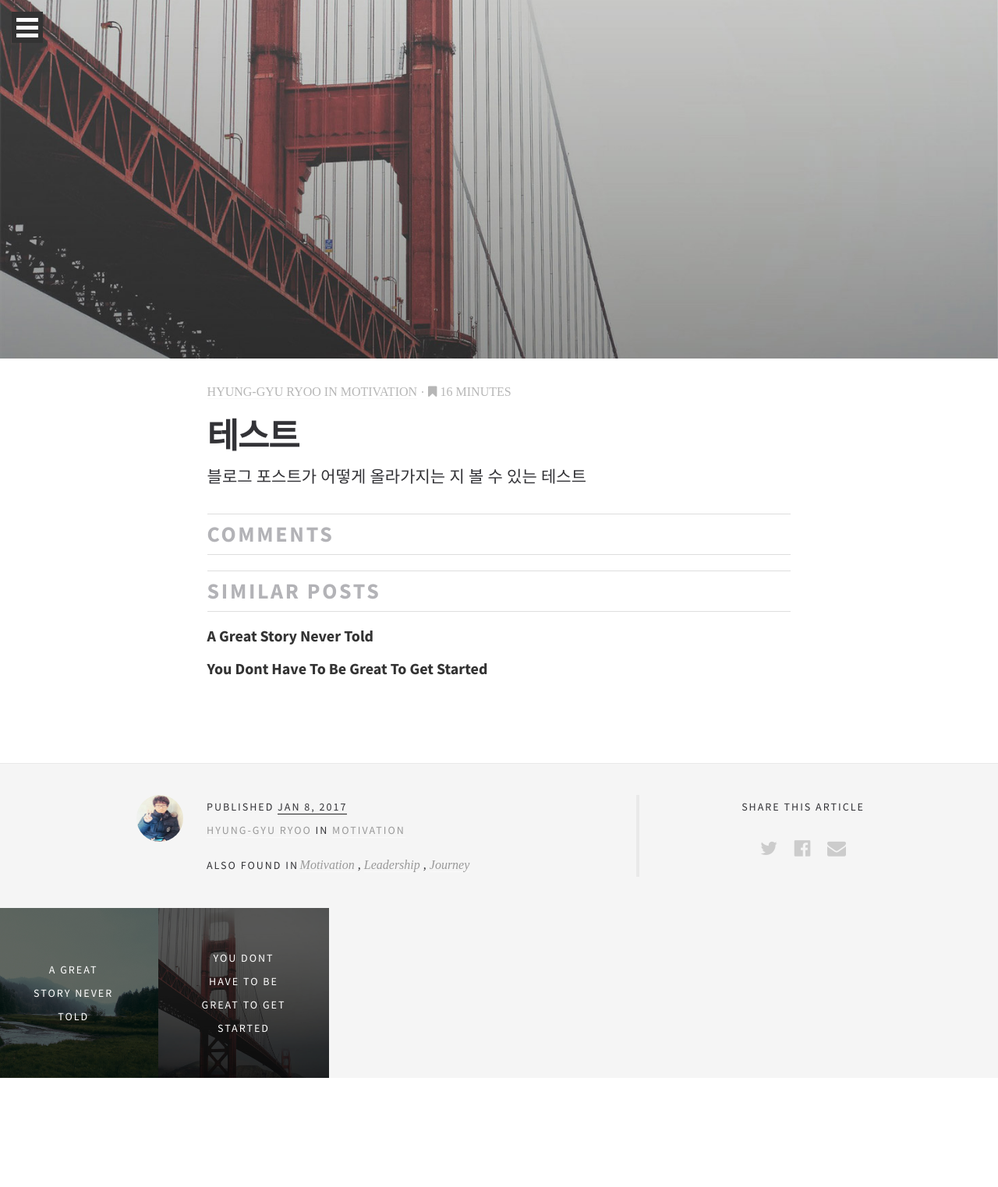
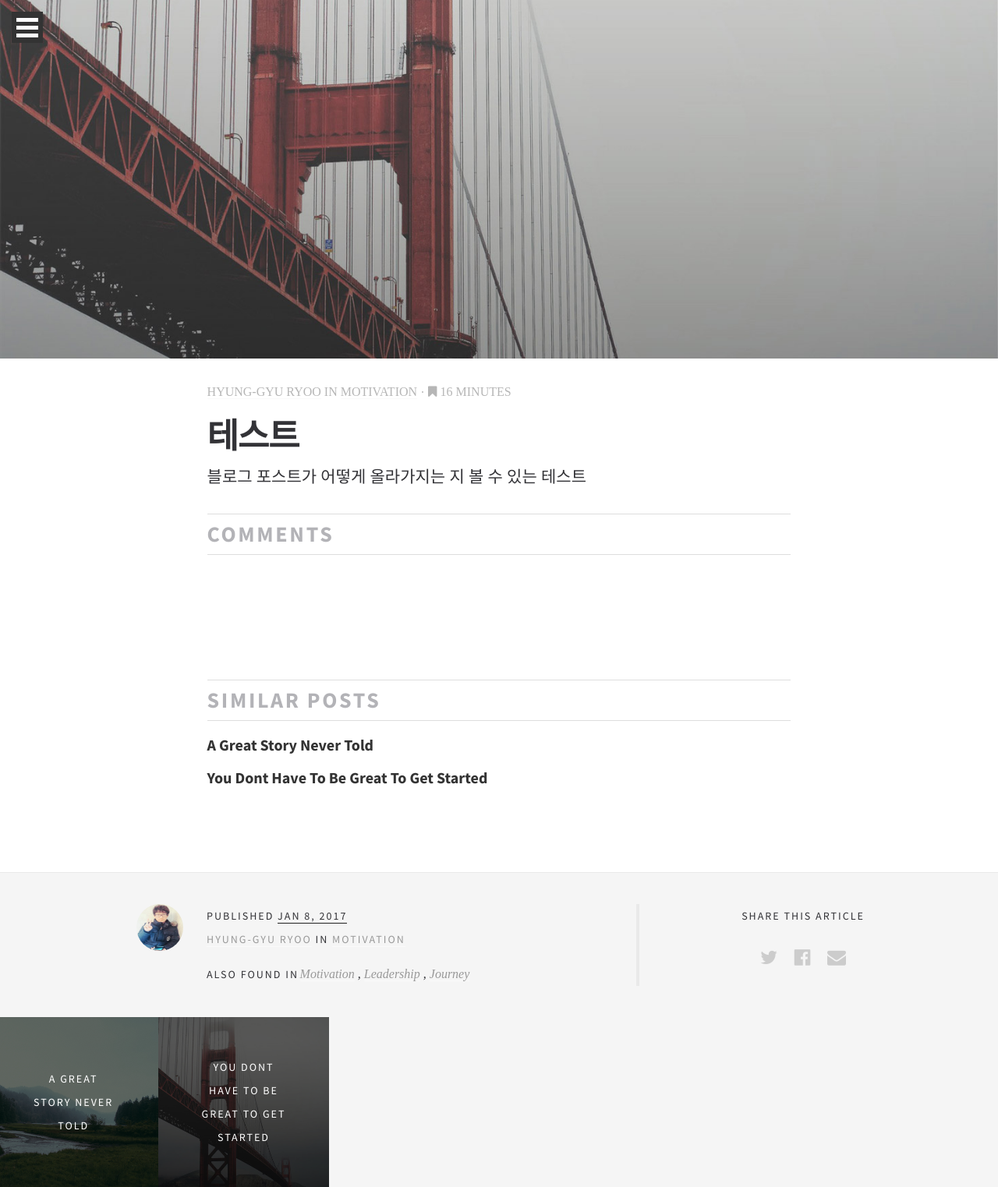
Before and after one commit to hgryoo/hgryoo.github.io, a Jekyll site: the page built from _posts/2017-01-08-jekyll-test.md, in a window 1280 px wide. Shown: the whole page at 78% size. Built offline with Jekyll 4.4.1, drawn with Linux system fonts in a browser that asks for light colours; some web fonts are replaced; comment, search, counter and statistics services are not loaded.

```diff
--- a/_includes/comments.html
+++ b/_includes/comments.html
@@ -1,6 +1,6 @@
 <script src="https://apis.google.com/js/plusone.js"> </script>
 <h2 class="favorites">Comments</h2>
-<div class="g-comments"
+<div class="g-comments single-content"
   data-href="{{ site.url }}{{ page.url }}"
   data-width="600"
   data-first_party_property="BLOGGER"
```
